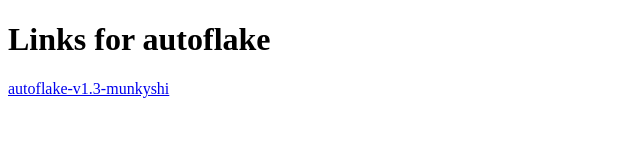
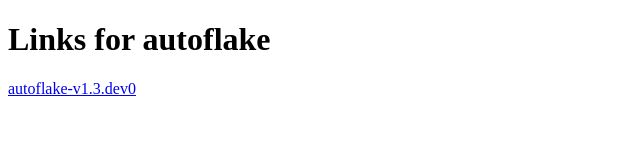
Before and after one commit to munkyshi/python-packages, a plain HTML site: page autoflake/index.html in a window 1280 px wide. Shown: the full height of the page, 0-640 px from the left. Drawn offline with Linux system fonts and the light colour scheme.

Commit message:
Change autoflake version to be PEP compatible

```diff
--- a/autoflake/index.html
+++ b/autoflake/index.html
@@ -5,7 +5,7 @@
   </head>
   <body>
     <h1>Links for autoflake</h1>
-    <a href="git+https://github.com/munkyshi/autoflake#egg=autoflake-v1.3-munkyshi">autoflake-v1.3-munkyshi</a>
+    <a href="git+https://github.com/munkyshi/autoflake#egg=autoflake-v1.3.dev0">autoflake-v1.3.dev0</a>
     <br/>
   </body>
 </html>
```
